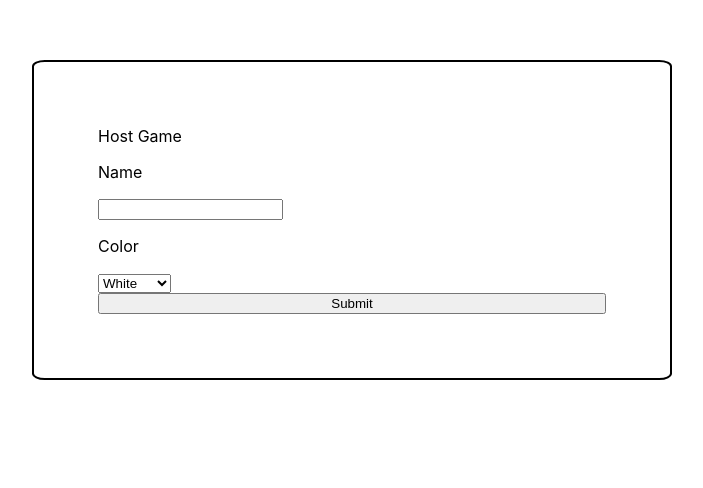
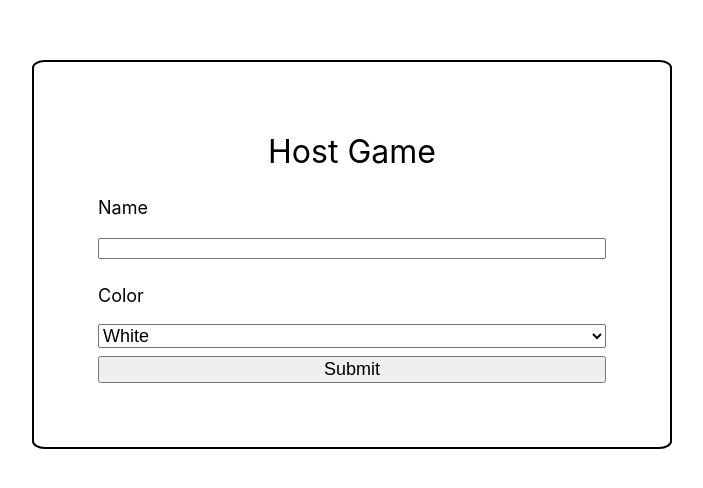
Before and after one commit to durgaprasadd/chess-ui, a Next.js app: page /host in a window 1280 px wide. Shown: the part 160-648 px from the top of the page, without its empty margins (308-1011 px from the left). Built offline with nearby package versions, Linux system fonts and the light colour scheme.

Commit message:
Refactor host page stylings

```diff
--- a/pages/host.js
+++ b/pages/host.js
@@ -52,7 +52,7 @@ class Host extends Component {
     render() {
         const {name, color, isNameValid} = this.state
         return <div className={styles.host}>
-            <div> Host Game</div>
+            <div className={styles.title}> Host Game</div>
             <div>
                 <p>Name</p>
                 <input onChange={this.handleName.bind(this)} value={name}/>
@@ -66,7 +66,9 @@ class Host extends Component {
                     <option value="random">Random</option>
                 </select>
             </div>
-            <button onClick={this.submit.bind(this)}>Submit</button>
+            <div>
+                <button onClick={this.submit.bind(this)}>Submit</button>
+            </div>
         </div>
     }
 }
--- a/styles/Home.module.css
+++ b/styles/Home.module.css
@@ -215,12 +215,34 @@
   margin: 20px;
   border-radius: 2%;
   justify-content: left;
-  align-items: normal;
   padding: 5%;
   width: 50%;
   position: absolute;
   top: 25%;
   left: 25%;
+  font-size: large;
+}
+
+.host input {
+  width: 100%;
+}
+
+.host select{
+  width: 100%;
+  font-size: large;
+}
+
+.host div {
+  margin-top: 1vh;
+}
+
+.host .title {
+  font-size: xx-large;
+}
+
+.host button{
+  font-size: large;
+  width: 100%;
 }
 
 .error {
```
